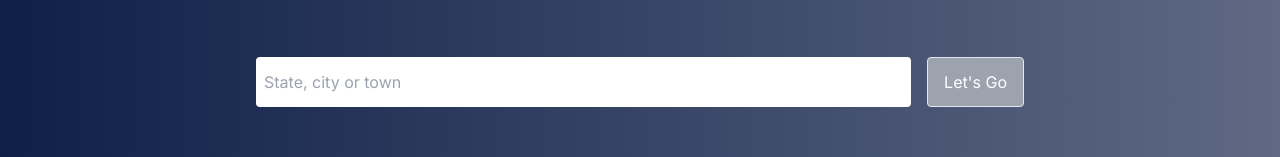
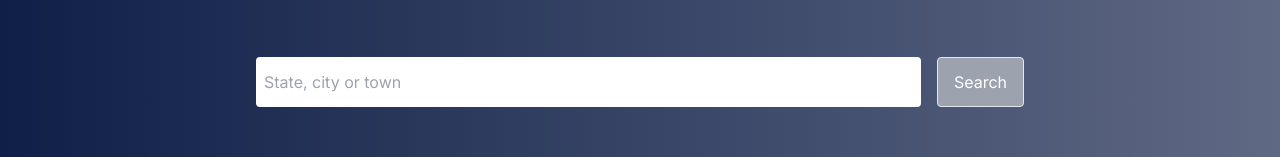
Before and after one commit to EmmanuelORivera/open-table-nextjs, a Next.js app: page / in a window 1280 px wide. Shown: the part 157-314 px from the top of the page. Built offline with nearby package versions, Linux system fonts and the light colour scheme; no server answers; the database is empty.

Commit message:
fix fixed warnings for vercel deploy

```diff
--- a/src/app/reserve/components/Header.tsx
+++ b/src/app/reserve/components/Header.tsx
@@ -38,7 +38,7 @@ const Header = async ({
             <p className="mr-6">{formattedDate}</p>
             <p className="mr-6">{convertToDisplayTime(time as Time)}</p>
             <p className="mr-6">
-              {searchParams.partySize}{' '}
+              {searchParams.partySize}
               {parseInt(searchParams.partySize) === 1 ? 'person' : 'people'}
             </p>
           </div>
--- a/src/app/restaurant/[slug]/components/CreateReview.tsx
+++ b/src/app/restaurant/[slug]/components/CreateReview.tsx
@@ -45,7 +45,7 @@ const CreateReview = ({ restaurantId }: { restaurantId: number }) => {
             title="Thanks for sharing your thoughts !!"
           ></Title>
           <div className="flex gap-1 items-center">
-            <span className="font-bold">Rate:</span>{' '}
+            <span className="font-bold">Rate:</span>
             <Stars reviews={[]} rating={rating}></Stars>
           </div>
           <div className="flex gap-1 mt-3 items-center">
--- a/src/app/restaurant/[slug]/components/Reviews.tsx
+++ b/src/app/restaurant/[slug]/components/Reviews.tsx
@@ -14,7 +14,7 @@ const Reviews = ({ reviews }: { reviews: ReviewType[] }) => {
       )}
 
       {reviews.map((review) => (
-        <Review review={review} />
+        <Review key={review.id} review={review} />
       ))}
     </div>
   )
--- a/src/components/RestaurantCard.tsx
+++ b/src/components/RestaurantCard.tsx
@@ -21,6 +21,8 @@ const RestaurantCard = ({ restaurant }: { restaurant: Restaurant }) => {
     <div className="pb-3 w-full max-w-[270px] rounded overflow-hidden border cursor-pointer">
       <Link href={`/restaurant/${restaurant.slug}`}>
         <Image
+          width={1000}
+          height={144}
           src={restaurant.main_image}
           alt={restaurant.name}
           className="w-full h-36 object-cover"
--- a/src/components/SearchBar.tsx
+++ b/src/components/SearchBar.tsx
@@ -38,7 +38,7 @@ const SearchBar: React.FC<SearchBarProps> = ({
         className="capitalize"
         disabled={isButtonDisabled()}
       >
-        Let's go
+        Search
       </Button>
     </div>
   )
```
